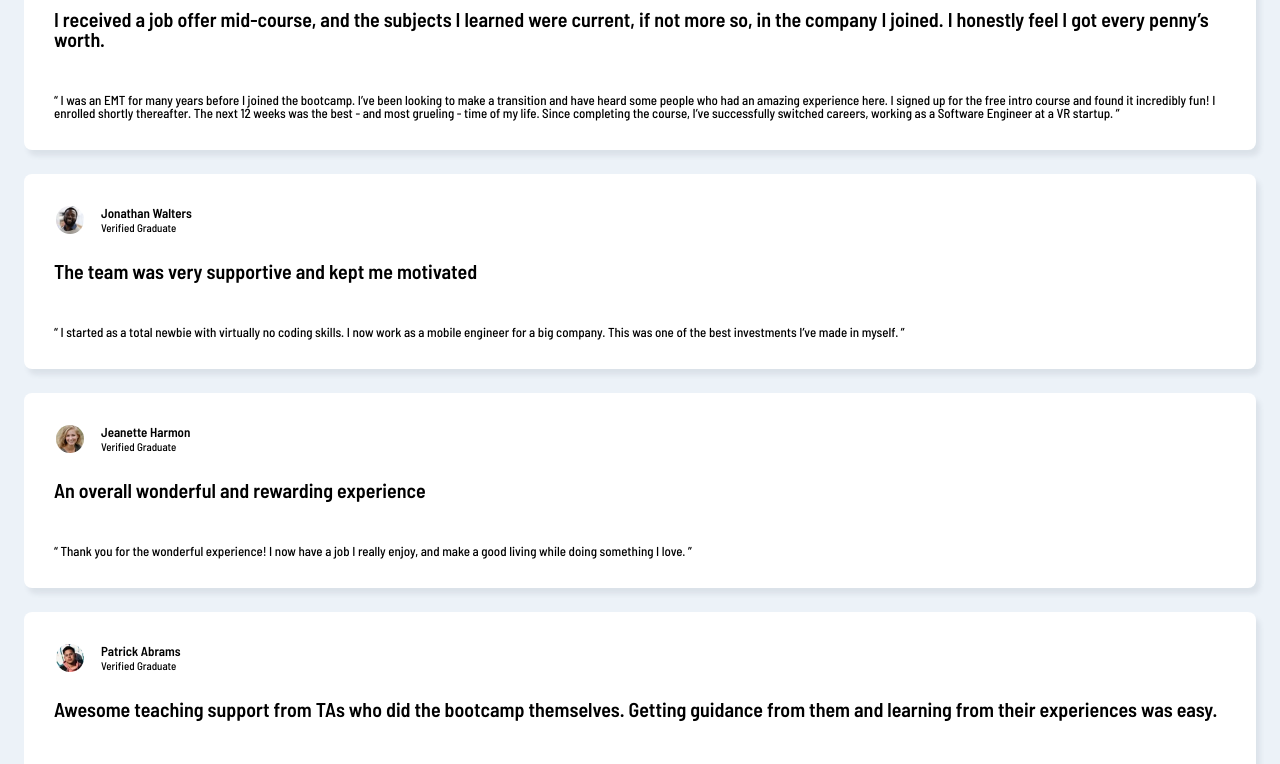
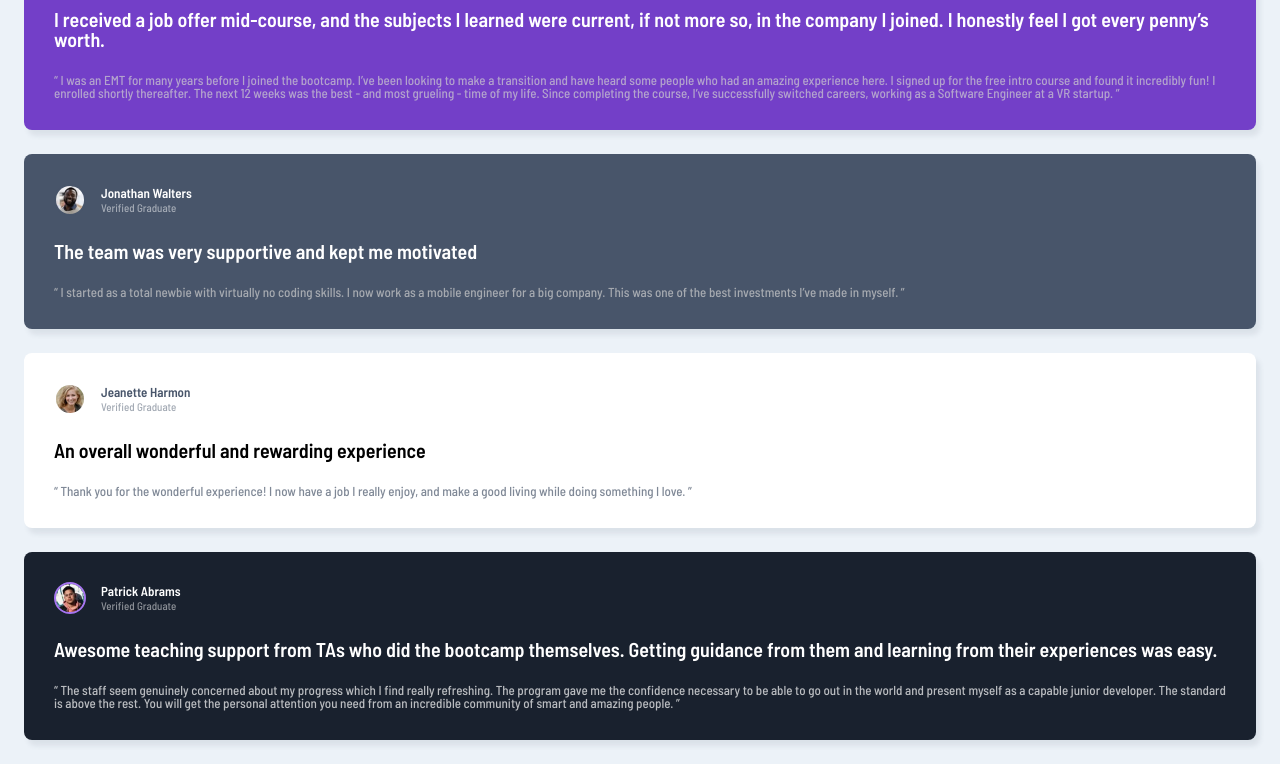
Before and after one commit to norman02/testimonials-grid, a plain HTML site: page index.html in a window 1280 px wide. Shown: the part 150-914 px from the top of the page. Drawn offline with Linux system fonts and the light colour scheme.

Commit message:
add individual styles to articles

```diff
--- a/index.html
+++ b/index.html
@@ -124,7 +124,7 @@
 
   <footer>
     <div class="attribution">
-      Challenge by <a href="https://www.frontendmentor.io?ref=challenge" target="_blank">Frontend Mentor</a>.
+      Challenge by <a href="https://www.frontendmentor.io?ref=challenge" target="_blank" rel="noopener noreferrer">Frontend Mentor</a>.
       Coded by <a href="https://github.com/norman02">John Norman</a>.
     </div>
   </footer>
--- a/scss/_config.scss
+++ b/scss/_config.scss
@@ -1,9 +1,13 @@
 @import url('https://fonts.googleapis.com/css2?family=Barlow+Semi+Condensed:wght@500;600&display=swap');
 
-//Primary Colors
-$moderate-violet: hsl(263,55%, 52%);
+
+$moderate-violet: #733FC8;
+$soft-violet: #A775F1;
 $very-dark-grayish-blue: hsl(217, 19%, 35%);
 $very-dark-blackish-blue: hsl(219, 29%,14%);
+$faded-dark-blue: hsla(217, 19%, 35%, 0.50);
+$semi-faded-dark-blue:hsla(217, 19%, 35%, 0.70);
+
 $white: hsl(0, 0%, 100%);
 
 $light-gray: hsl(0, 0%, 81%);
--- a/scss/main.scss
+++ b/scss/main.scss
@@ -10,7 +10,7 @@ article {
     font-family: 'Barlow Semi Condensed', sans-serif;
     font-weight: 500;
     font-size: 13px;
-    background-color: white;
+    background-color: $white;
     margin-bottom: 24px;
     border-radius: 8px;
     box-shadow:  4px 6px 5px $shadow;
@@ -20,6 +20,7 @@ article {
         display: flex;
         align-items: center;
         line-height: 1.2;
+        color: $very-dark-grayish-blue;
 
         .avatar{
             width: 28px;
@@ -34,6 +35,7 @@ article {
         }
         .title{
             font-size: 11px;
+            color: $faded-dark-blue;
         }
 
     }
@@ -45,7 +47,79 @@ article {
     }
 
     .testimony {
-        padding-top: 45px;
+        padding-top: 25px;
+        color: $semi-faded-dark-blue;
+    }
+
+
+}
+
+.clifford {
+    background-color: $moderate-violet;
+    color: $white;
+
+    .user {
+        .avatar {
+            border: 2px solid $soft-violet;
+        }
+
+        .name {
+            color: $white;
+        }
+
+        .title {
+            color: hsla(0, 0%, 100%, 0.50)
+        }
+    }
+
+    .testimony {
+        color: hsla(0, 0%, 81%, .7)
+    }
+}
+
+.walters {
+    background-color: $very-dark-grayish-blue;
+    color: $white;
+
+    .user {
+        .avatar {
+            border: 2px solid $very-dark-grayish-blue;
+        }
+
+        .name {
+            color: $white;
+        }
+
+        .title {
+            color: hsla(0, 0%, 100%, 0.50);
+        }
+
+    }
+
+    .testimony {
+        color: hsla(0, 0%, 81%, .7);
+    }
+}
+
+.abrams {
+    background-color: $very-dark-blackish-blue;
+    color: $white;
+
+    .user {
+        .avatar {
+            border: 2px solid $soft-violet;
+        }
+
+        .name {
+            color: $white;
+        }
+
+        .title {
+            color: hsla(0, 0%, 100%, 0.50);
+        }
+    }
+    .testimony {
+        color: hsla(0, 0%, 100%, 0.70);
     }
 }
 
```
Also changed, not shown: css/main.css, 1 other file.
